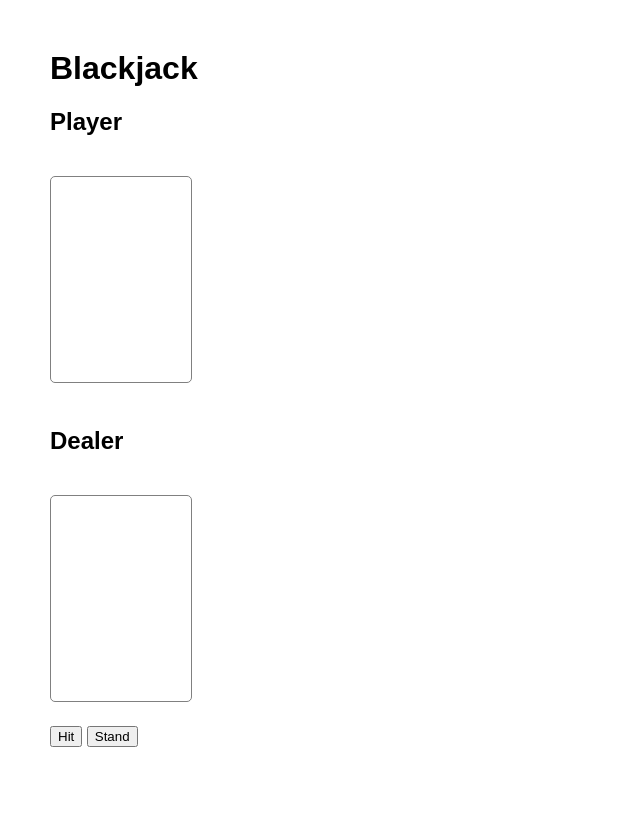
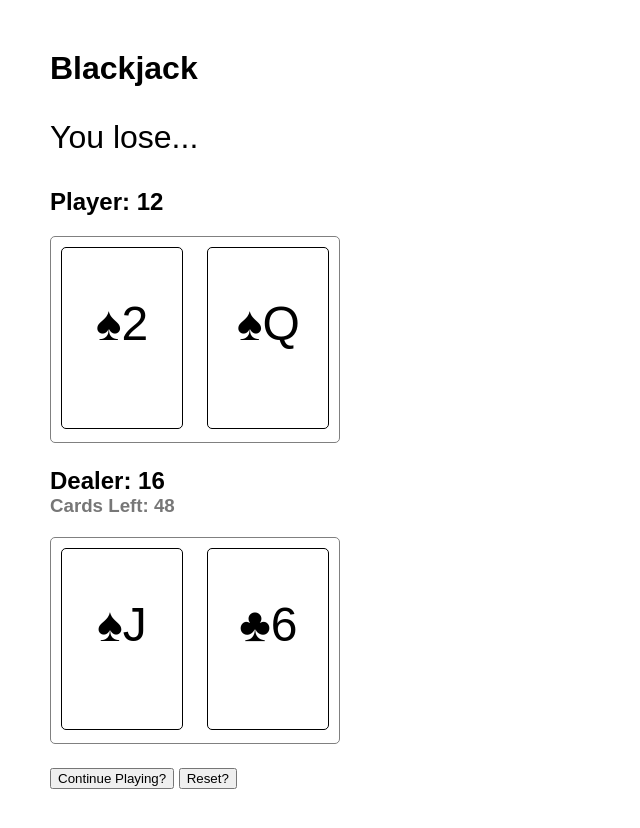
Before and after one commit to derekmiranda/html-blackjack, a website built with Parcel: page src/index.html in a window 1280 px wide. Both pictures are taken after a click on the button "Stand". Shown: the whole page, without its empty margins (0-640 px from the left). Before the commit the page ends 800 px from the top, so only its background shows below. Built offline with nearby package versions, Linux system fonts and the light colour scheme; files whose address does not match are found by name.

Commit message:
Blackjack UI

```diff
--- a/src/index.css
+++ b/src/index.css
@@ -3,7 +3,18 @@ body {
   margin: 50px;
 }
 
+h1,
+h2,
+h3 {
+  margin: 0;
+}
+
 .status-container {
+  font-size: 2rem;
+}
+
+.cards-subtitle {
+  color: #777;
 }
 
 .cards-container {
@@ -39,7 +50,15 @@ body {
 }
 
 .flipped-card {
-  background-color: darkblue;
+  font-family: Helvetica, sans-serif;
+  background: rgb(2, 0, 36);
+  background: linear-gradient(
+    0deg,
+    rgba(2, 0, 36, 1) 0%,
+    rgba(9, 9, 121, 1) 35%,
+    rgba(0, 212, 255, 1) 100%
+  );
+  color: rgba(255, 255, 255, 0.7);
 }
 
 /* utility classes */
--- a/src/index.html
+++ b/src/index.html
@@ -15,28 +15,19 @@
     <p id="lose-msg" class="status-msg hide">You lose...</p>
     <p id="tie-msg" class="status-msg hide">Tie</p>
   </div>
-  <h2 class="cards-header">Player</h2>
+  <h2 id="player-header" class="cards-header">Player: 0</h2>
   <div id="player-cards" class="cards-container">
-    <!-- <div class="card color-red">
-      <p class="card__text">♥A</p>
-    </div>
-    <div class="card color-black">
-      <p class="card__text">♠K</p>
-    </div> -->
   </div>
-  <h2 class="cards-header">Dealer</h2>
+  <h2 id="dealer-header" class="cards-header">Dealer: 0</h2>
+  <h3 id="card-num" class="cards-subtitle">Cards Left: 52</h3>
   <div id="dealer-cards" class="cards-container">
-    <!-- <div class="card color-black">
-      <p class="card__text">♠A</p>
-    </div>
-    <div class="flipped-card"> -->
   </div>
   </div>
   <div id="player-btns-container" class="btns-container">
     <button id="hit-btn">Hit</button>
     <button id="stand-btn">Stand</button>
   </div>
-  <div id="game-done-btns-container" class="btns-container hide">
+  <div id="player-done-btns-container" class="btns-container hide">
     <button id="continue-btn">Continue Playing?</button>
     <button id="reset-btn">Reset?</button>
   </div>
--- /dev/null
+++ b/src/index.ts
@@ -0,0 +1,153 @@
+import { Blackjack, BlackjackState, FlippableCard } from "./Blackjack";
+import { FaceValue, Suit } from "./types";
+import { SUIT_SYMBOL_MAP } from "./CONSTS";
+
+let blackjack: Blackjack,
+  playerCardsEl: HTMLElement,
+  dealerCardsEl: HTMLElement,
+  playerHeader: HTMLElement,
+  dealerHeader: HTMLElement,
+  cardNumEl: HTMLElement,
+  winMsg: HTMLElement,
+  loseMsg: HTMLElement,
+  tieMsg: HTMLElement,
+  playerBtnsContainer: HTMLElement,
+  hitBtn: HTMLButtonElement,
+  standBtn: HTMLButtonElement,
+  playerDoneBtnsContainer: HTMLElement,
+  continueBtn: HTMLButtonElement,
+  resetBtn: HTMLButtonElement;
+
+function main() {
+  // cache elements
+  playerCardsEl = <HTMLElement>document.getElementById("player-cards");
+  dealerCardsEl = <HTMLElement>document.getElementById("dealer-cards");
+  playerHeader = <HTMLElement>document.getElementById("player-header");
+  dealerHeader = <HTMLElement>document.getElementById("dealer-header");
+  cardNumEl = <HTMLElement>document.getElementById("card-num");
+  winMsg = <HTMLElement>document.getElementById("win-msg");
+  loseMsg = <HTMLElement>document.getElementById("lose-msg");
+  tieMsg = <HTMLElement>document.getElementById("tie-msg");
+  playerBtnsContainer = <HTMLElement>(
+    document.getElementById("player-btns-container")
+  );
+  hitBtn = <HTMLButtonElement>document.getElementById("hit-btn");
+  standBtn = <HTMLButtonElement>document.getElementById("stand-btn");
+  playerDoneBtnsContainer = <HTMLElement>(
+    document.getElementById("player-done-btns-container")
+  );
+  continueBtn = <HTMLButtonElement>document.getElementById("continue-btn");
+  resetBtn = <HTMLButtonElement>document.getElementById("reset-btn");
+
+  addListeners();
+
+  blackjack = new Blackjack(render);
+  blackjack.update({
+    deal: true,
+  });
+}
+
+function addListeners() {
+  hitBtn.addEventListener("click", () => {
+    blackjack.update({
+      hit: true,
+    });
+  });
+
+  standBtn.addEventListener("click", () => {
+    blackjack.update({
+      playerDone: true,
+    });
+  });
+
+  continueBtn.addEventListener("click", () => {
+    blackjack.update({
+      newGame: true,
+      deal: true,
+    });
+  });
+
+  resetBtn.addEventListener("click", () => {
+    blackjack.reset();
+    blackjack.update({
+      deal: true,
+    });
+  });
+}
+
+function render(state: BlackjackState) {
+  const {
+    playerCards,
+    dealerCards,
+    playerDone,
+    hasLost,
+    hasWon,
+    hasTied,
+  } = state;
+  const { numCards } = blackjack.deck;
+  const playerScore = blackjack.getCardValues(playerCards);
+  const dealerScore = blackjack.getCardValues(dealerCards);
+
+  playerCardsEl.innerHTML = playerCards
+    .map((card: FlippableCard) => {
+      return renderCard(card.suit, card.value, card.flipped);
+    })
+    .join("");
+  dealerCardsEl.innerHTML = dealerCards
+    .map((card: FlippableCard) => {
+      return renderCard(card.suit, card.value, card.flipped);
+    })
+    .join("");
+  playerHeader.innerText = `Player: ${playerScore}`;
+  dealerHeader.innerText = `Dealer: ${dealerScore}`;
+  cardNumEl.innerText = `Cards Left: ${numCards}`;
+
+  if (hasWon) {
+    winMsg.classList.remove("hide");
+  } else {
+    winMsg.classList.add("hide");
+  }
+
+  if (hasLost) {
+    loseMsg.classList.remove("hide");
+  } else {
+    loseMsg.classList.add("hide");
+  }
+
+  if (hasTied) {
+    tieMsg.classList.remove("hide");
+  } else {
+    tieMsg.classList.add("hide");
+  }
+
+  if (playerDone) {
+    playerBtnsContainer.classList.add("hide");
+    playerDoneBtnsContainer.classList.remove("hide");
+  } else {
+    playerBtnsContainer.classList.remove("hide");
+    playerDoneBtnsContainer.classList.add("hide");
+  }
+}
+
+function renderCard(suit: Suit, value: FaceValue, flipped: boolean) {
+  if (flipped) {
+    return `
+    <div class="flipped-card">
+      <p class="card__text">?</p>
+    </div>
+    `;
+  }
+
+  const colorClass =
+    suit === Suit.Diamonds || suit === Suit.Hearts
+      ? "color-red"
+      : "color-black";
+  const suitSymbol = SUIT_SYMBOL_MAP[suit];
+  return `
+    <div class="card ${colorClass}">
+      <p class="card__text">${suitSymbol}${value}</p>
+    </div>
+  `;
+}
+
+main();
```
